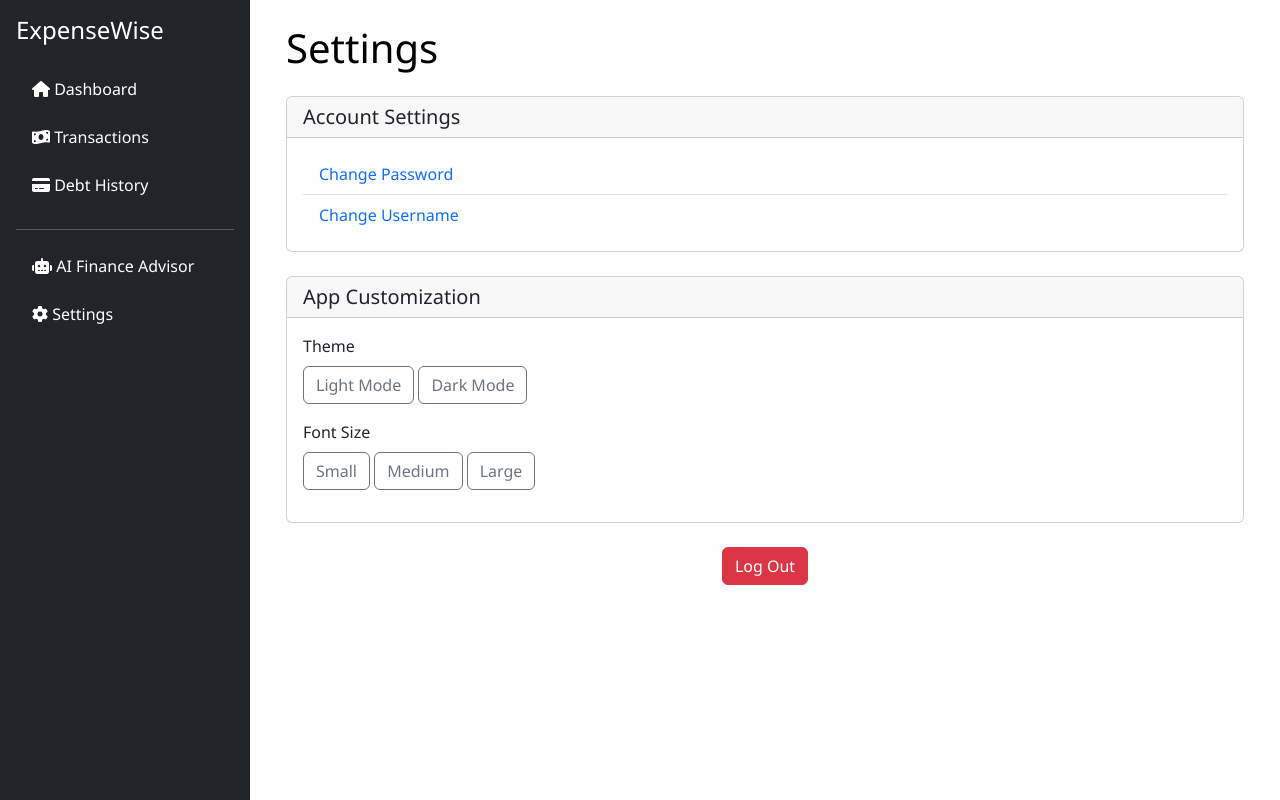
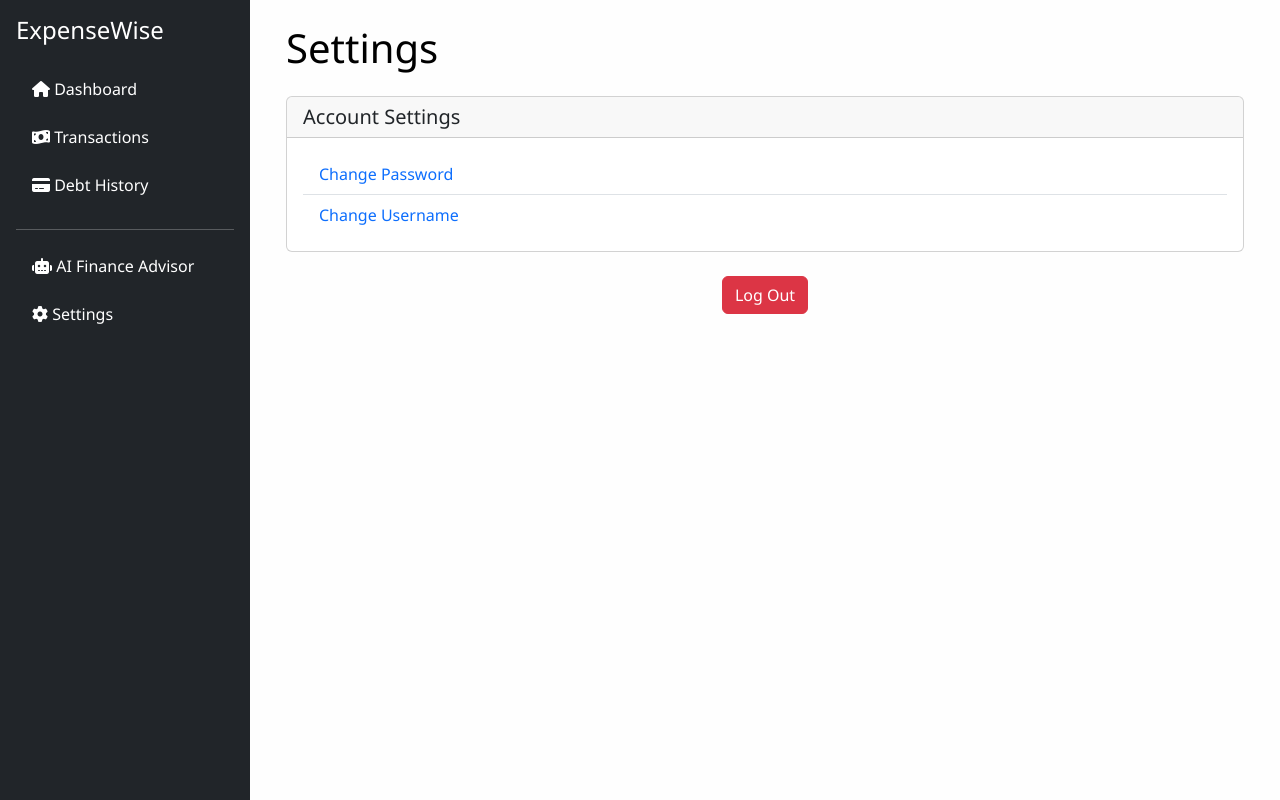
Before and after one commit to LimJames180/Personal-Finance-AI, a Django app: page /tracker/settings/ in a window 1280 px wide. Run offline with Django 5.2, Linux system fonts and the light colour scheme; a user stored in the database is signed in.

Commit message:
interface update

```diff
--- a/tracker/templates/tracker/base.html
+++ b/tracker/templates/tracker/base.html
@@ -4,8 +4,7 @@
 <head>
   <meta charset="UTF-8">
   <title>{% block title %}Dashboard{% endblock %}</title>
-<link rel="stylesheet" href="https://cdnjs.cloudflare.com/ajax/libs/font-awesome/6.5.1/css/all.min.css">
-
+  <link rel="stylesheet" href="https://cdnjs.cloudflare.com/ajax/libs/font-awesome/6.5.1/css/all.min.css">
   <link href="https://cdn.jsdelivr.net/npm/bootstrap@5.3.0/dist/css/bootstrap.min.css" rel="stylesheet">
   <link rel="stylesheet" href="{% static 'tracker/css/style.css' %}">
   <style>
@@ -16,37 +15,7 @@
     }
 
     .navbar {
-      background-color: #343a40 !important; /* Keep navbar dark in both modes */
-    }
-
-    /* Dark Mode */
-    body.dark-mode {
-      background-color: #121212;
-      color: #ffffff;
-    }
-
-    .dark-mode main {
-      background-color: #1e1e1e !important; /* Override the inline style */
-    }
-
-    .dark-mode .card {
-      background-color: #2d2d2d;
-      border-color: #333;
-    }
-
-    .dark-mode .card-header {
-      background-color: #3d3d3d;
-      border-color: #444;
-    }
-
-    .dark-mode .btn-outline-secondary {
-      border-color: #555;
-      color: #ffffff;
-    }
-
-    .dark-mode .btn-outline-secondary:hover {
-      background-color: #555;
-      color: #ffffff;
+      background-color: #343a40 !important; /* Keep navbar dark */
     }
   </style>
 </head>
@@ -57,29 +26,5 @@
       {% block content %}{% endblock %}
     </main>
   </div>
-
-  <script>
-    // Theme Settings
-    const lightModeButton = document.getElementById('light-mode');
-    const darkModeButton = document.getElementById('dark-mode');
-
-    // Apply saved theme on page load
-    const savedTheme = localStorage.getItem('theme');
-    if (savedTheme === 'dark') {
-      document.body.classList.add('dark-mode');
-    }
-
-    // Light Mode Button
-    lightModeButton.addEventListener('click', function () {
-      document.body.classList.remove('dark-mode');
-      localStorage.setItem('theme', 'light');
-    });
-
-    // Dark Mode Button
-    darkModeButton.addEventListener('click', function () {
-      document.body.classList.add('dark-mode');
-      localStorage.setItem('theme', 'dark');
-    });
-  </script>
 </body>
 </html>
--- a/tracker/templates/tracker/settings.html
+++ b/tracker/templates/tracker/settings.html
@@ -21,33 +21,6 @@
           <a href="{% url 'change_username' %}" class="text-decoration-none">Change Username</a>
         </li>
       </ul>
-  </div>
-</div>
-
-  <!-- App Customization -->
-  <div class="card mb-4">
-    <div class="card-header">
-      <h5 class="mb-0">App Customization</h5>
-    </div>
-    <div class="card-body">
-      <!-- Theme Settings -->
-      <div class="mb-3">
-        <label class="form-label">Theme</label>
-        <div>
-          <button id="light-mode" class="btn btn-outline-secondary">Light Mode</button>
-          <button id="dark-mode" class="btn btn-outline-secondary">Dark Mode</button>
-        </div>
-      </div>
-
-      <!-- Font Size Settings -->
-      <div class="mb-3">
-        <label class="form-label">Font Size</label>
-        <div>
-          <button id="small-font" class="btn btn-outline-secondary">Small</button>
-          <button id="medium-font" class="btn btn-outline-secondary">Medium</button>
-          <button id="large-font" class="btn btn-outline-secondary">Large</button>
-        </div>
-      </div>
     </div>
   </div>
 
@@ -92,70 +65,23 @@
   .btn-danger {
     margin-top: 20px;
   }
-
-  /* Dark Mode Styles */
-  body.dark-mode {
-    background-color: #121212;
-    color: #ffffff;
-  }
-
-  .dark-mode .card {
-    background-color: #1e1e1e;
-    border-color: #333;
-  }
-
-  .dark-mode .card-header {
-    background-color: #2d2d2d;
-    border-color: #333;
-  }
-
-  .dark-mode .list-group-item a {
-    color: #bb86fc;
-  }
-
-  .dark-mode .btn-outline-secondary {
-    border-color: #333;
-    color: #ffffff;
-  }
-
-  .dark-mode .btn-outline-secondary:hover {
-    background-color: #333;
-    color: #ffffff;
-  }
 </style>
 {% endblock %}
 
 {% block scripts %}
 <script>
-  // Theme Settings
-  document.getElementById('light-mode').addEventListener('click', function () {
-    document.body.classList.remove('dark-mode');
-    localStorage.setItem('theme', 'light');
-  });
-
-  document.getElementById('dark-mode').addEventListener('click', function () {
-    document.body.classList.add('dark-mode');
-    localStorage.setItem('theme', 'dark');
-  });
-
-  // Apply saved theme on page load
-  const savedTheme = localStorage.getItem('theme');
-  if (savedTheme === 'dark') {
-    document.body.classList.add('dark-mode');
-  }
-
-  // Font Size Settings
-  document.getElementById('small-font').addEventListener('click', function () {
+  // Font Size Settings (if you still want to keep font size functionality)
+  document.getElementById('small-font')?.addEventListener('click', function () {
     document.body.style.fontSize = '14px';
     localStorage.setItem('fontSize', 'small');
   });
 
-  document.getElementById('medium-font').addEventListener('click', function () {
+  document.getElementById('medium-font')?.addEventListener('click', function () {
     document.body.style.fontSize = '16px';
     localStorage.setItem('fontSize', 'medium');
   });
 
-  document.getElementById('large-font').addEventListener('click', function () {
+  document.getElementById('large-font')?.addEventListener('click', function () {
     document.body.style.fontSize = '18px';
     localStorage.setItem('fontSize', 'large');
   });
```
Also changed, not shown: tracker/static/tracker/css/style.css (+0 -103 lines). Lines whose indentation alone changed are shown as unchanged.
